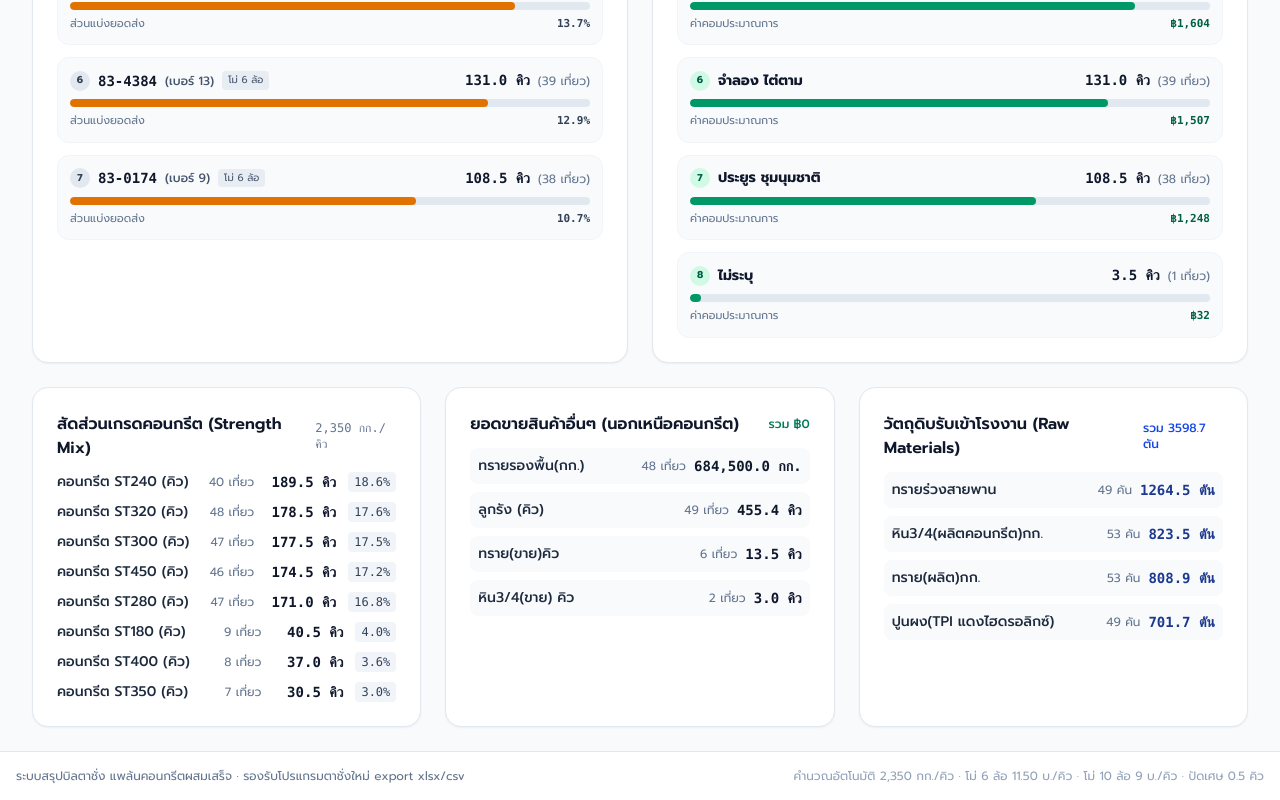
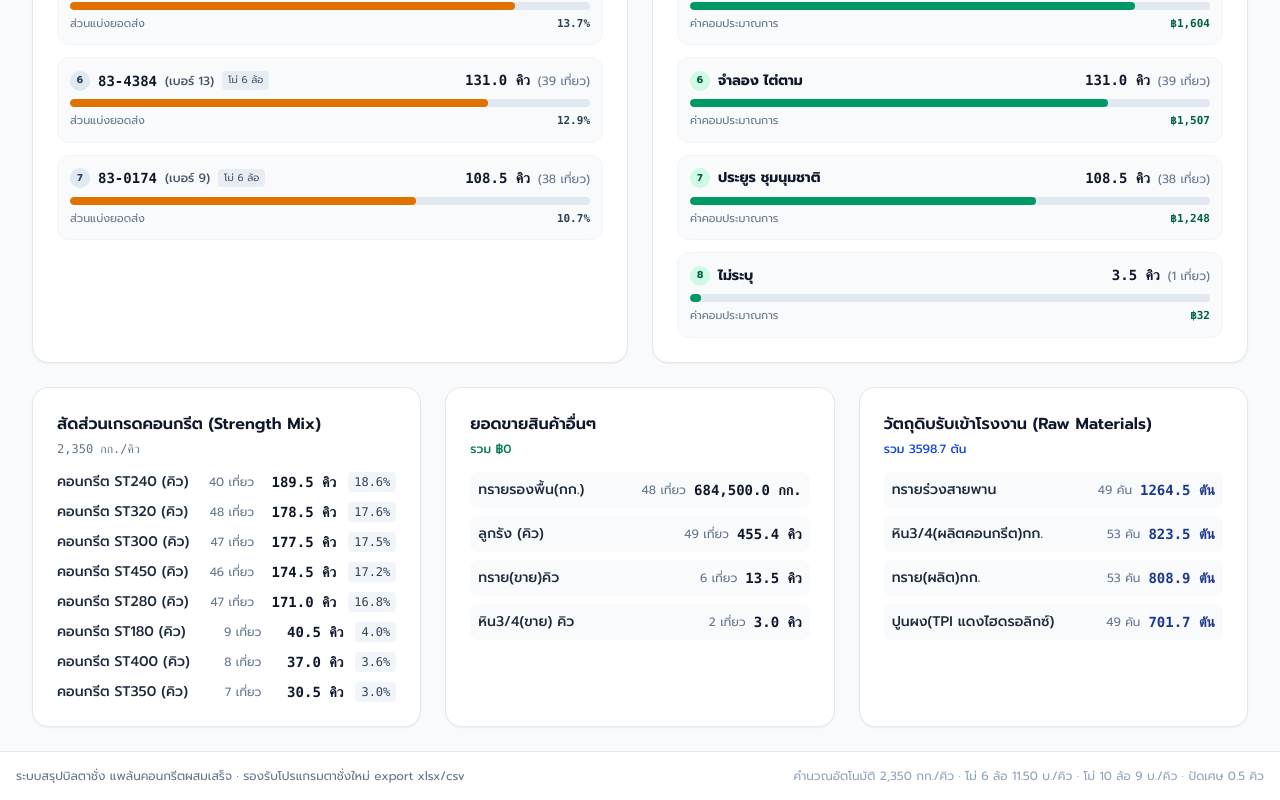
Before and after one commit to hihydraa/Concrete-KCH, a React (Vite) app: page / in a window 1280 px wide. Shown: the part 1993-2793 px from the top of the page. Built offline with nearby package versions, Linux system fonts and the light colour scheme.

Commit message:
Update DashboardTab.tsx

```diff
--- a/src/components/DashboardTab.tsx
+++ b/src/components/DashboardTab.tsx
@@ -802,11 +802,11 @@ export const DashboardTab: React.FC<DashboardTabProps> = ({
           animate={{ opacity: 1, y: 0 }}
           className="bg-white rounded-2xl p-6 border border-slate-200 shadow-xs"
         >
-          <div className="flex items-center justify-between mb-3">
+          <div className="mb-3">
             <h3 className="font-semibold text-slate-900 text-base">
               สัดส่วนเกรดคอนกรีต (Strength Mix)
             </h3>
-            <span className="text-xs text-slate-500 font-mono">2,350 กก./คิว</span>
+            <span className="text-xs text-slate-500 font-mono mt-1 inline-block">2,350 กก./คิว</span>
           </div>
 
           <div className="space-y-2.5">
@@ -837,11 +837,11 @@ export const DashboardTab: React.FC<DashboardTabProps> = ({
           animate={{ opacity: 1, y: 0 }}
           className="bg-white rounded-2xl p-6 border border-slate-200 shadow-xs"
         >
-          <div className="flex items-center justify-between mb-3">
+          <div className="mb-3">
             <h3 className="font-semibold text-slate-900 text-base">
-              ยอดขายสินค้าอื่นๆ (นอกเหนือคอนกรีต)
+              ยอดขายสินค้าอื่นๆ
             </h3>
-            <span className="text-xs text-emerald-700 font-medium">
+            <span className="text-xs text-emerald-700 font-medium mt-1 inline-block">
               รวม ฿{Math.round(otherSalesTotalAmount).toLocaleString()}
             </span>
           </div>
@@ -885,11 +885,11 @@ export const DashboardTab: React.FC<DashboardTabProps> = ({
           animate={{ opacity: 1, y: 0 }}
           className="bg-white rounded-2xl p-6 border border-slate-200 shadow-xs"
         >
-          <div className="flex items-center justify-between mb-3">
+          <div className="mb-3">
             <h3 className="font-semibold text-slate-900 text-base">
               วัตถุดิบรับเข้าโรงงาน (Raw Materials)
             </h3>
-            <span className="text-xs text-blue-700 font-medium">รวม {stats.rawMaterialTons.toFixed(1)} ตัน</span>
+            <span className="text-xs text-blue-700 font-medium mt-1 inline-block">รวม {stats.rawMaterialTons.toFixed(1)} ตัน</span>
           </div>
 
           <div className="space-y-2">
```
